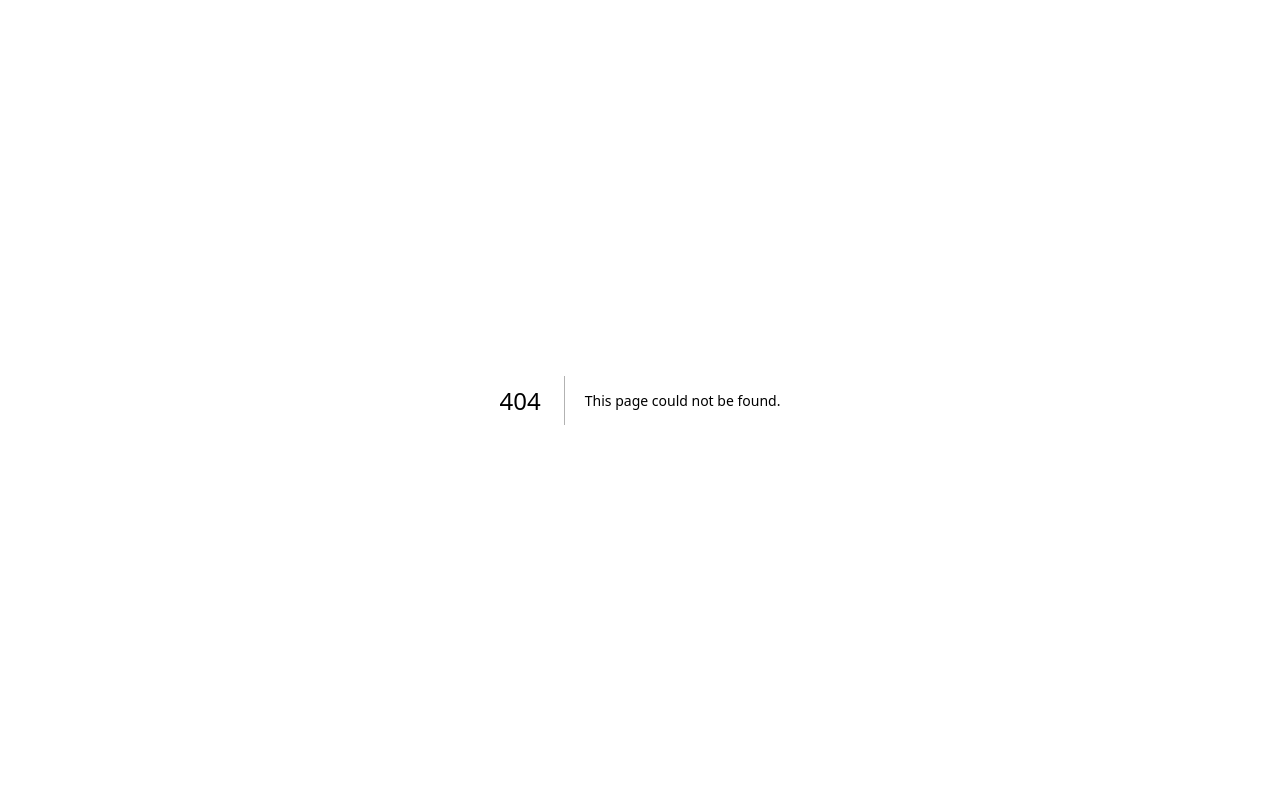
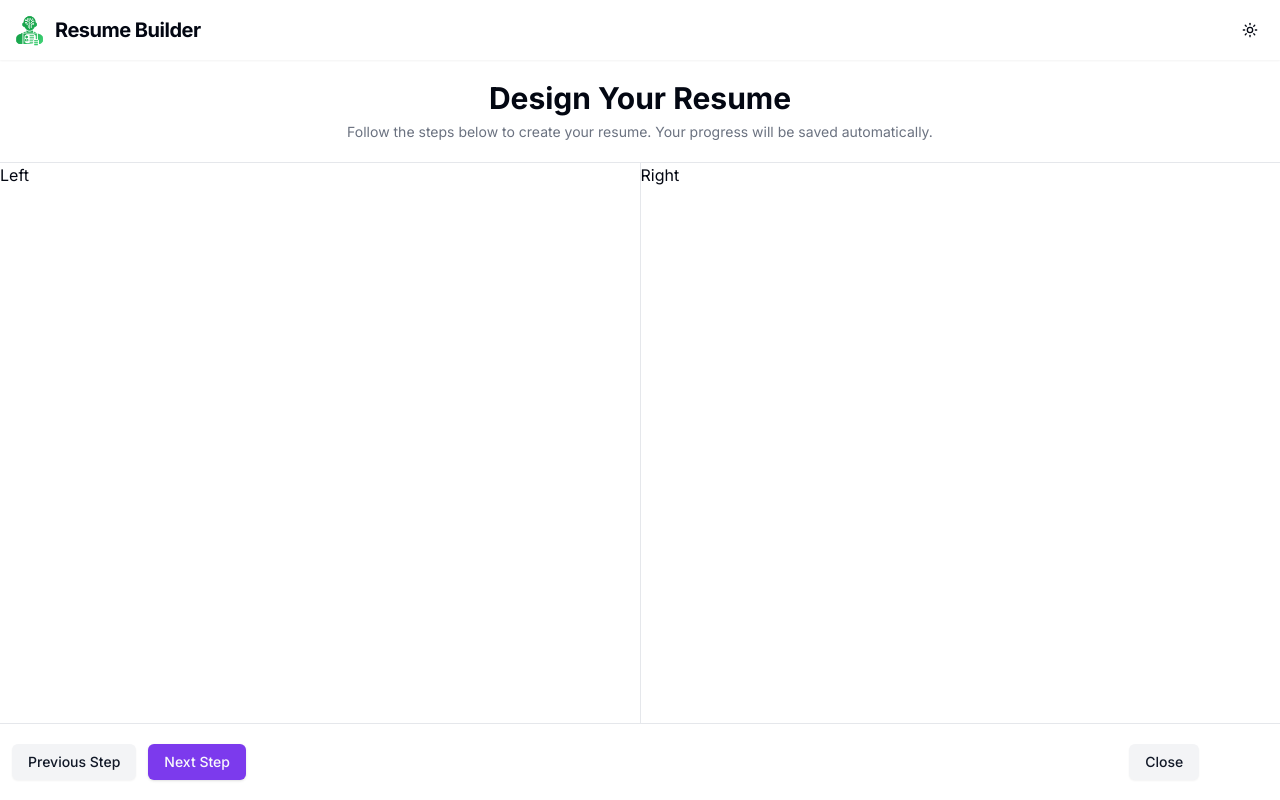
Before and after one commit to faqihfnf/resume-builder, a Next.js app: page /editor in a window 1280 px wide. Before the commit this address had no page. Built offline with nearby package versions, Linux system fonts and the light colour scheme.

Commit message:
start add create / editor resume page

```diff
--- /dev/null
+++ b/src/app/(main)/editor/ResumeEditor.tsx
@@ -0,0 +1,39 @@
+"use client";
+
+import { Button } from "@/components/ui/button";
+import Link from "next/link";
+
+export default function ResumeEditor() {
+  return (
+    <div className="flex grow flex-col">
+      <header className="space-y-1.5 border-b px-3 py-5 text-center">
+        <h1 className="text-3xl font-bold">Design Your Resume</h1>
+        <p className="text-sm text-muted-foreground">
+          Follow the steps below to create your resume. Your progress will be
+          saved automatically.
+        </p>
+      </header>
+      <main className="relative grow">
+        <div className="absolute bottom-0 top-0 flex w-full">
+          <div className="w-full md:w-1/2">Left</div>
+          <div className="grow md:border-r" />
+          <div className="hidden w-1/2 md:flex">Right</div>
+        </div>
+      </main>
+      <footer className="w-full border-t px-3 py-5">
+        <div className="mx-auto flex max-w-7xl flex-wrap justify-between gap-3">
+          <div className="flex items-center gap-3">
+            <Button variant="secondary">Previous Step</Button>
+            <Button>Next Step</Button>
+          </div>
+          <div className="flex items-center gap-3">
+            <Button variant="secondary" asChild>
+              <Link href="/resumes">Close</Link>
+            </Button>
+            <p className="text-sm text-muted-foreground opacity-0">Saving...</p>
+          </div>
+        </div>
+      </footer>
+    </div>
+  );
+}
--- /dev/null
+++ b/src/app/(main)/editor/page.tsx
@@ -0,0 +1,10 @@
+import { Metadata } from "next";
+import ResumeEditor from "./ResumeEditor";
+
+export const metadata: Metadata = {
+  title: "Design Your Resume",
+};
+
+export default function Page() {
+  return <ResumeEditor />;
+}
--- a/src/app/(main)/layout.tsx
+++ b/src/app/(main)/layout.tsx
@@ -3,7 +3,7 @@
 
 export default function Layout({ children }: { children: React.ReactNode }) {
   return (
-    <div>
+    <div className="flex min-h-screen flex-col">
       <Navbar />
       {children}
     </div>
--- a/src/app/(main)/resumes/page.tsx
+++ b/src/app/(main)/resumes/page.tsx
@@ -1,5 +1,21 @@
-import React from "react";
+import { Button } from "@/components/ui/button";
+import { PlusSquare } from "lucide-react";
+import { Metadata } from "next";
+import Link from "next/link";
+
+export const metadata: Metadata = {
+  title: "Your Resumes",
+};
 
 export default function Page() {
-  return <main>Here are your resumes</main>;
+  return (
+    <main className="mx-auto w-full max-w-7xl space-y-6 px-3 py-6">
+      <Button asChild className="mx-auto flex w-fit gap-2">
+        <Link href="/editor">
+          <PlusSquare className="size-5" />
+          New Resume
+        </Link>
+      </Button>
+    </main>
+  );
 }
```
